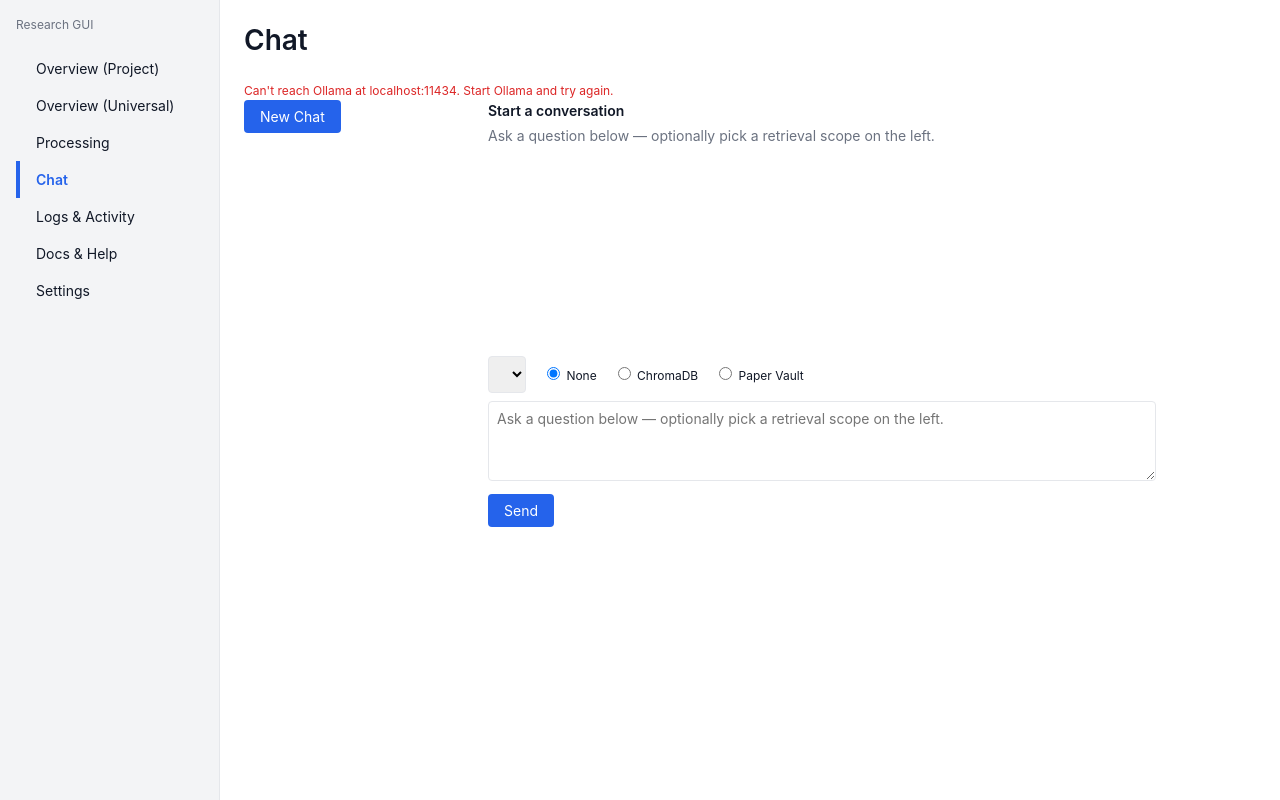
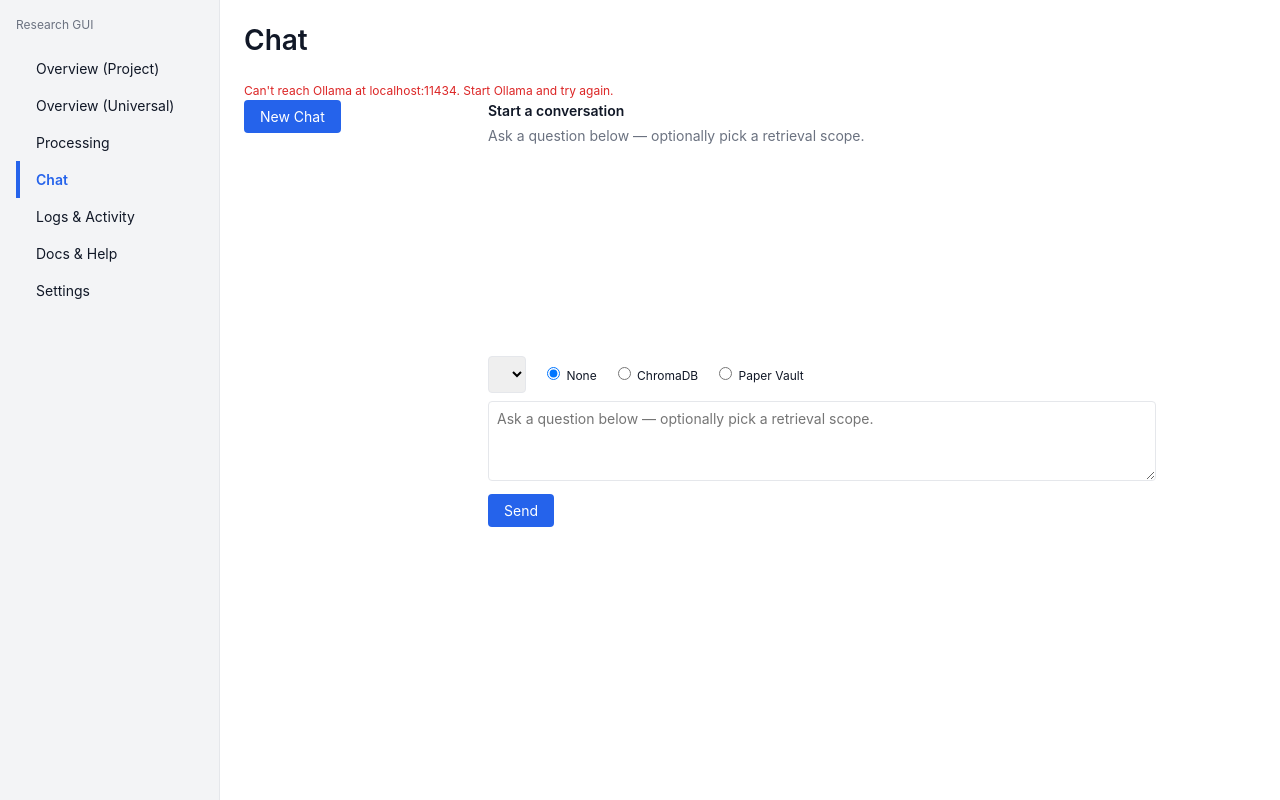
Before and after one commit to themanuelr/ragsearch-assistant, a FastAPI app: page /chat in a window 1280 px wide. Run offline with FastAPI, Linux system fonts and the light colour scheme; data that the repository does not hold is empty.

Commit message:
fix(gui): drop 'on the left' from chat empty-state copy (08.1 UAT)
Co-Authored-By: Claude Opus 4.8 <noreply@anthropic.com>

```diff
--- a/gui/templates/chat.html
+++ b/gui/templates/chat.html
@@ -23,7 +23,7 @@
           {% include "partials/chat_messages.html" %}
         {% else %}
           <p class="empty-state-heading">Start a conversation</p>
-          <p class="empty-state-body">Ask a question below — optionally pick a retrieval scope on the left.</p>
+          <p class="empty-state-body">Ask a question below — optionally pick a retrieval scope.</p>
         {% endif %}
       </div>
 
@@ -98,7 +98,7 @@
           </script>
 
           <textarea name="message" class="chat-input"
-                    placeholder="Ask a question below — optionally pick a retrieval scope on the left."
+                    placeholder="Ask a question below — optionally pick a retrieval scope."
                     required></textarea>
           <button type="submit" class="btn">Send</button>
         </form>
```
